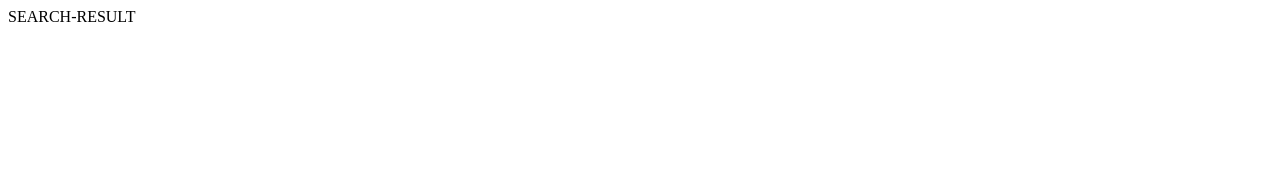
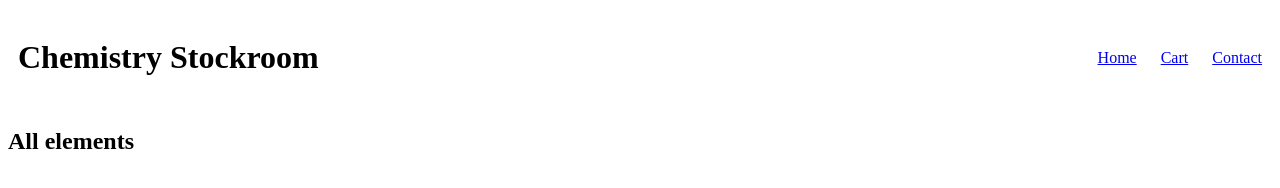
Before and after one commit to txwei/atomic-attic, a website: page public/index.html in a window 1280 px wide. Drawn offline with Linux system fonts and the light colour scheme.

Commit message:
node install

```diff
--- a/public/index.html
+++ b/public/index.html
@@ -1,15 +1,36 @@
 <!DOCTYPE html>
+<!-- Author: Tianxiao Wei
+  CS 132 Spring 2022
+  Date: May 31st, 2022
+  This is the index.html for the final project. This file is a home page for the chemistry stockroom.
+  This page lists all elements in the store and allows users to filter and/or sort them and add them to
+  a cart. This page also has links to the cart and a contact page.
+-->
 <html lang="en">
 <head>
   <meta charset="UTF-8">
   <meta http-equiv="X-UA-Compatible" content="IE=edge">
   <meta name="viewport" content="width=device-width, initial-scale=1.0">
+  <link rel="stylesheet" href="styles.css">
   <script src="helpers.js"></script>
-  <script defer src="index.js"></script>  <title>Document</title>
+  <script defer src="index.js"></script>
+  <title>Document</title>
 </head>
 <body>
-  <div id="search-result">
-    SEARCH-RESULT
-  </div>
+  <header>
+    <h1>Chemistry Stockroom</h1>
+    <nav>
+      <ul>
+        <li><a href="#">Home</a></li>
+        <li><a href="#">Cart</a></li>
+        <li><a href="#">Contact</a></li>
+      </ul>
+    </nav>
+  </header>
+  <main>
+    <section>
+      <h2>All elements</h2>
+    </section>
+  </main>
 </body>
 </html>
--- /dev/null
+++ b/public/styles.css
@@ -0,0 +1,35 @@
+/*
+  Author: Tianxiao Wei
+  CS 132 Spring 2022
+  Date: May 31st, 2022
+  This is the styles.css for the final project.
+*/
+
+/* ------------------------------ General Page Styles ------------------------------ */
+body, body > header {
+  display: flex;
+}
+
+body {
+  height: 100vh;
+  flex-direction: column;
+}
+
+main {
+  flex-grow: 1;
+}
+
+/* ------------------------------ Store Header Styles ------------------------------ */
+body > header {
+  align-items: center;
+  justify-content: space-between;
+  position: sticky;
+  top: 0;
+  padding: 10px;
+}
+
+li {
+  /* no need to over-flex. display inline is enough here. */
+  display: inline;
+  margin-left: 20px;
+}
```
Also changed, not shown: package.json (added, +14 -0 lines), 2 other files.
